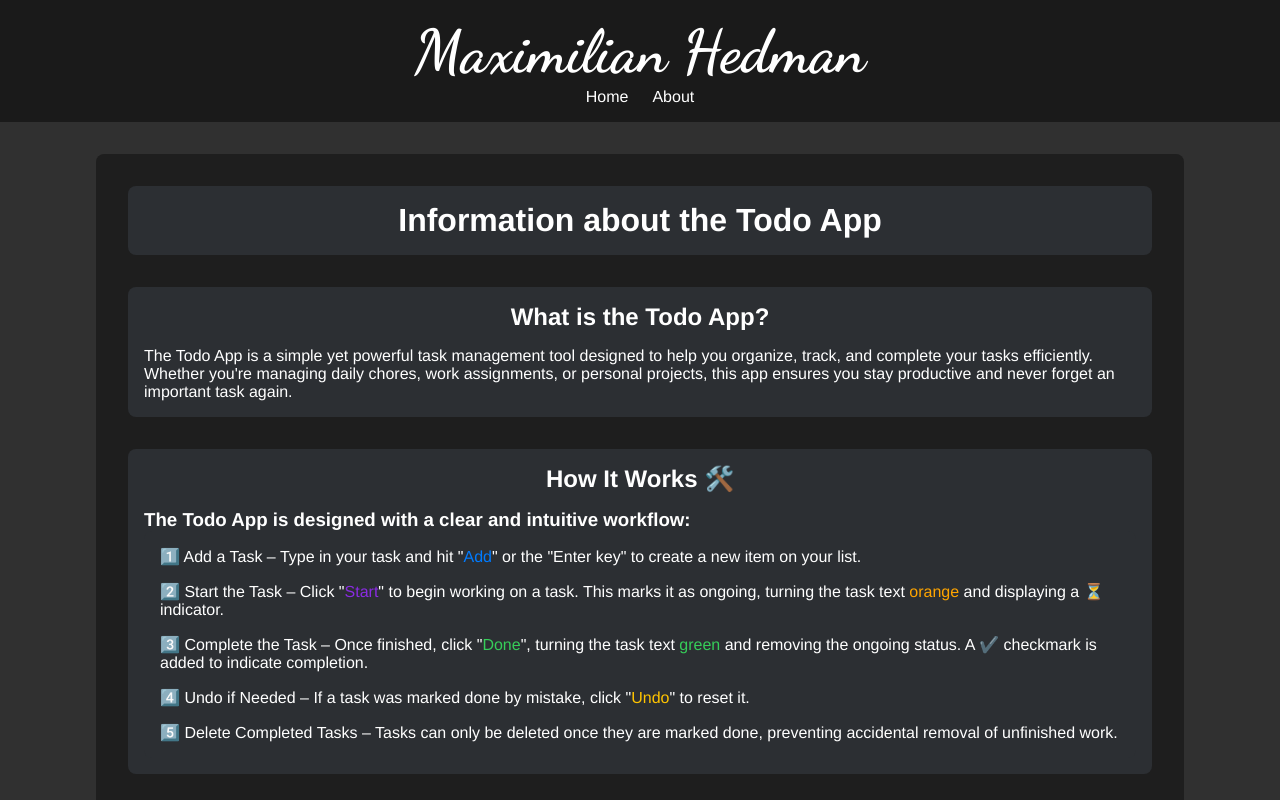
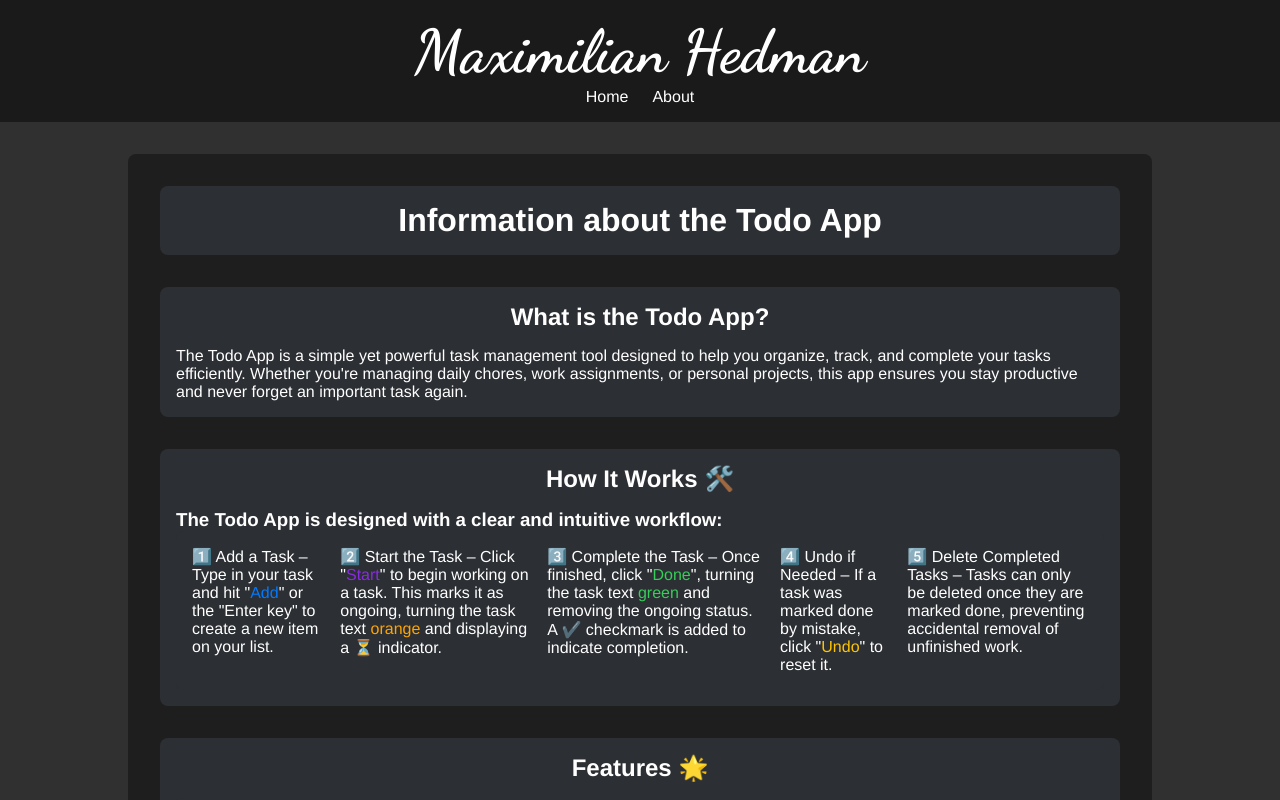
Before and after one commit to MaximilianHedman/Todo_List, a React (Vite) app in the folder vite-project/: page /about in a window 1280 px wide. Shown: the top 800 px of the page. Built offline with nearby package versions, Linux system fonts and the light colour scheme.

Commit message:
Better about page responsivness added

```diff
--- a/vite-project/src/pages/About/About.scss
+++ b/vite-project/src/pages/About/About.scss
@@ -10,8 +10,10 @@
     padding: 2rem;
     border-radius: .5rem;
     background-color: #1e1e1e;
+    max-width: 1024px;
 
-    h1, h2 {
+    h1,
+    h2 {
         text-align: center;
         margin: auto;
     }
@@ -24,7 +26,8 @@
         padding-bottom: 1rem;
     }
 
-    .about-section, ul {
+    .about-section,
+    ul {
         display: flex;
         flex-direction: column;
         align-items: flex-start;
@@ -33,13 +36,16 @@
         padding: 1rem;
         border-radius: .5rem;
         background-color: #2c2f33;
+        flex: 1 1 clamp(300px, 50%, 600px);
 
         .add-color {
             color: colors.$about-add-color;
         }
+
         .start-color {
             color: colors.$about-start-color;
         }
+
         .ongoing-color {
             color: colors.$about-ongoing-color;
         }
@@ -57,7 +63,13 @@
         }
     }
 
-    @media (min-width: 1440px) {
-        width: 50%;
+    @media (min-width: 933px) {
+
+        .about-section {
+
+            ul {
+                flex-direction: row;
+            }
+        }
     }
 }
```
